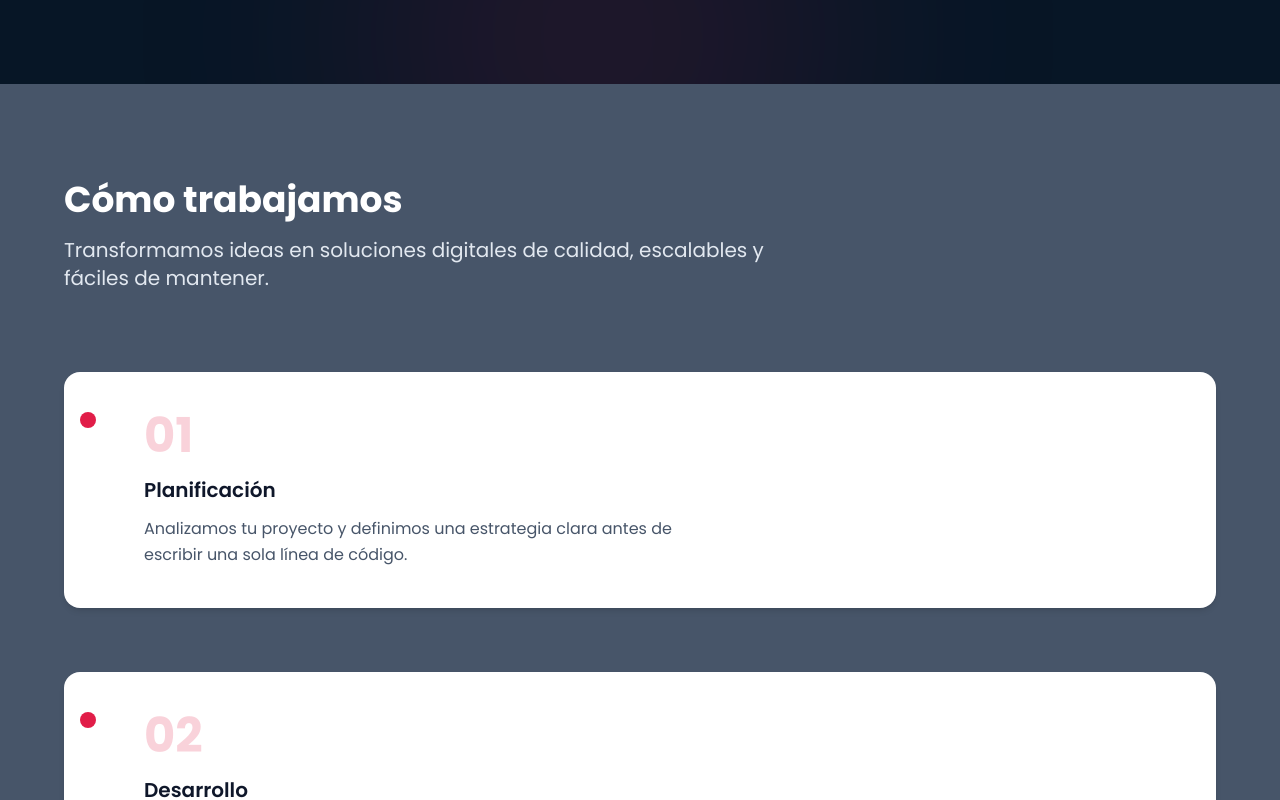
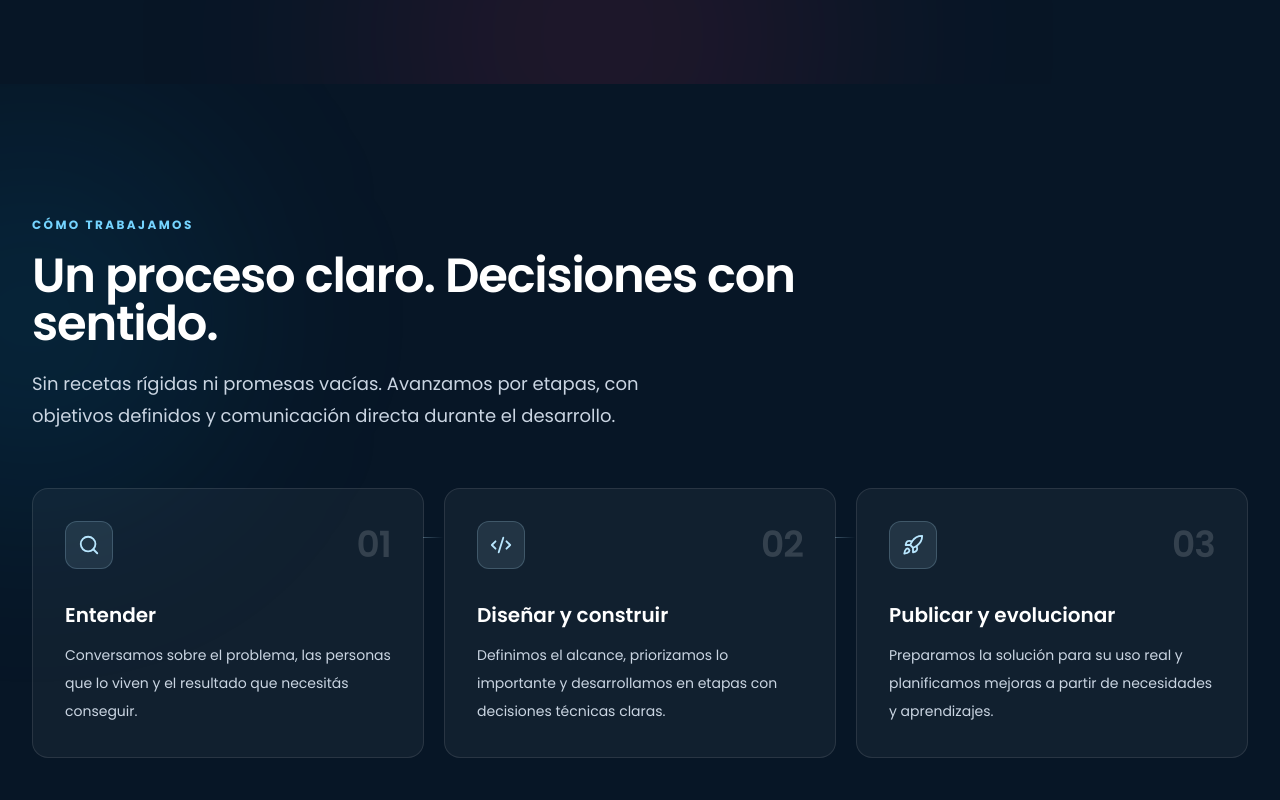
Before and after one commit to Elio-Nicolas/landing-io-red, a Next.js app: page / in a window 1280 px wide. Shown: the part 880-1680 px from the top of the page. Built offline with nearby package versions, Linux system fonts and the light colour scheme.

Commit message:
Redesign process section with clearer steps

```diff
--- a/components/HowWeWork.tsx
+++ b/components/HowWeWork.tsx
@@ -1,78 +1,34 @@
+import { Search, Code2, Rocket } from "lucide-react";
+
+const steps = [
+  { number: "01", icon: Search, title: "Entender", text: "Conversamos sobre el problema, las personas que lo viven y el resultado que necesitás conseguir." },
+  { number: "02", icon: Code2, title: "Diseñar y construir", text: "Definimos el alcance, priorizamos lo importante y desarrollamos en etapas con decisiones técnicas claras." },
+  { number: "03", icon: Rocket, title: "Publicar y evolucionar", text: "Preparamos la solución para su uso real y planificamos mejoras a partir de necesidades y aprendizajes." },
+];
+
 export default function HowWeWork() {
   return (
-    <section
-      id="value-proposition"
-      className="w-full py-24 px-6 bg-[var(--brand-muted)] text-white"
-    >
-      <div className="max-w-6xl mx-auto">
-
-        {/* Header */}
-        <div className="mb-20 max-w-3xl">
-          <h2 className="text-3xl md:text-4xl font-bold mb-4">
-            Cómo trabajamos
-          </h2>
-          <p className="text-lg md:text-xl text-slate-200">
-            Transformamos ideas en soluciones digitales de calidad, escalables y fáciles de mantener.
-          </p>
+    <section id="process" className="relative overflow-hidden bg-[#071626] px-5 py-24 text-white md:px-8 md:py-32">
+      <div className="pointer-events-none absolute -left-40 top-10 h-96 w-96 rounded-full bg-sky-500/10 blur-[100px]" aria-hidden="true" />
+      <div className="relative mx-auto max-w-7xl">
+        <div className="max-w-3xl">
+          <span className="text-xs font-bold uppercase tracking-[0.2em] text-sky-300">Cómo trabajamos</span>
+          <h2 className="mt-4 text-3xl font-semibold tracking-tight sm:text-4xl md:text-5xl">Un proceso claro. Decisiones con sentido.</h2>
+          <p className="mt-5 max-w-2xl text-base leading-8 text-slate-300 md:text-lg">Sin recetas rígidas ni promesas vacías. Avanzamos por etapas, con objetivos definidos y comunicación directa durante el desarrollo.</p>
         </div>
-
-        {/* Timeline */}
-        <div className="relative space-y-16">
-
-          {/* Línea animada */}
-          <div className="absolute left-6 top-0 h-full w-px bg-white/20 hidden md:block animate-line-grow" />
-
-          {[
-            {
-              step: "01",
-              title: "Planificación",
-              text: "Analizamos tu proyecto y definimos una estrategia clara antes de escribir una sola línea de código.",
-            },
-            {
-              step: "02",
-              title: "Desarrollo",
-              text: "Construimos soluciones a medida con tecnologías modernas y foco en calidad y escalabilidad.",
-            },
-            {
-              step: "03",
-              title: "Entrega y soporte",
-              text: "Entregamos software listo para producción y acompañamos su crecimiento.",
-            },
-          ].map((item, index) => (
-            <div
-              key={item.step}
-              style={{ animationDelay: `${index * 180}ms` }}
-              className={`
-                relative
-                bg-white
-                rounded-2xl
-                p-10
-                shadow-md
-                md:pl-20
-                opacity-0
-                animate-card-in
-                ${index % 2 === 0 ? "md:animate-slide-left" : "md:animate-slide-right"}
-              `}
-            >
-              {/* Punto */}
-              <div className="hidden md:block absolute left-4 top-10 w-4 h-4 rounded-full bg-[var(--brand-accent)]" />
-
-              {/* Número */}
-              <div className="text-5xl font-bold text-[var(--brand-accent)]/20 mb-4">
-                {item.step}
+        <div className="mt-14 grid gap-5 md:grid-cols-3">
+          {steps.map(({ number, icon: Icon, title, text }, index) => (
+            <article key={number} className="relative rounded-2xl border border-white/10 bg-white/[0.045] p-7 transition duration-300 hover:border-sky-200/30 hover:bg-white/[0.07] sm:p-8">
+              {index < steps.length - 1 && <span className="absolute right-0 top-12 hidden h-px w-5 translate-x-full bg-gradient-to-r from-sky-200/30 to-transparent md:block" aria-hidden="true" />}
+              <div className="flex items-center justify-between">
+                <span className="flex h-12 w-12 items-center justify-center rounded-xl border border-sky-200/20 bg-sky-200/10 text-sky-200"><Icon size={22} /></span>
+                <span className="text-4xl font-semibold tracking-tight text-white/15">{number}</span>
               </div>
-
-              <h3 className="text-xl font-semibold mb-3 text-[var(--brand-text)]">
-                {item.title}
-              </h3>
-
-              <p className="text-[var(--brand-muted)] leading-relaxed max-w-xl">
-                {item.text}
-              </p>
-            </div>
+              <h3 className="mt-8 text-xl font-semibold">{title}</h3>
+              <p className="mt-3 text-sm leading-7 text-slate-300">{text}</p>
+            </article>
           ))}
         </div>
-
       </div>
     </section>
   );
```
